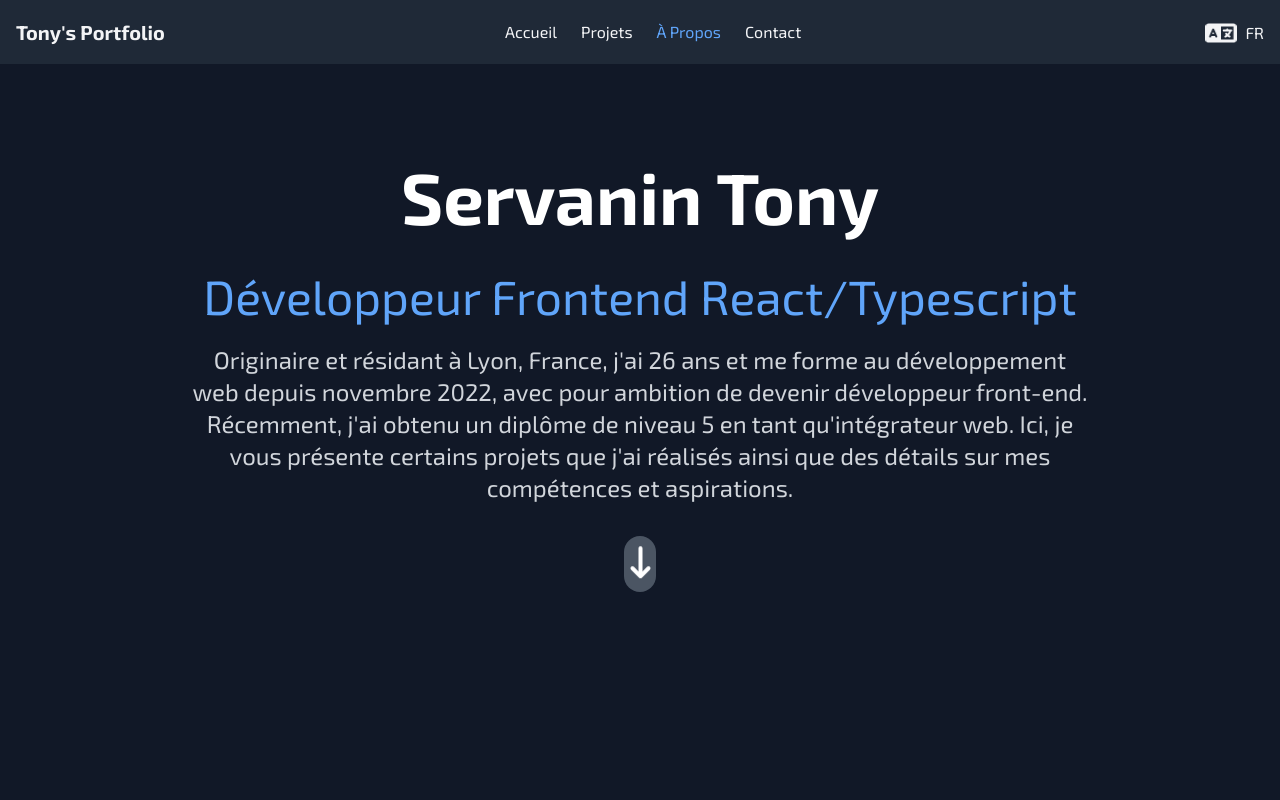
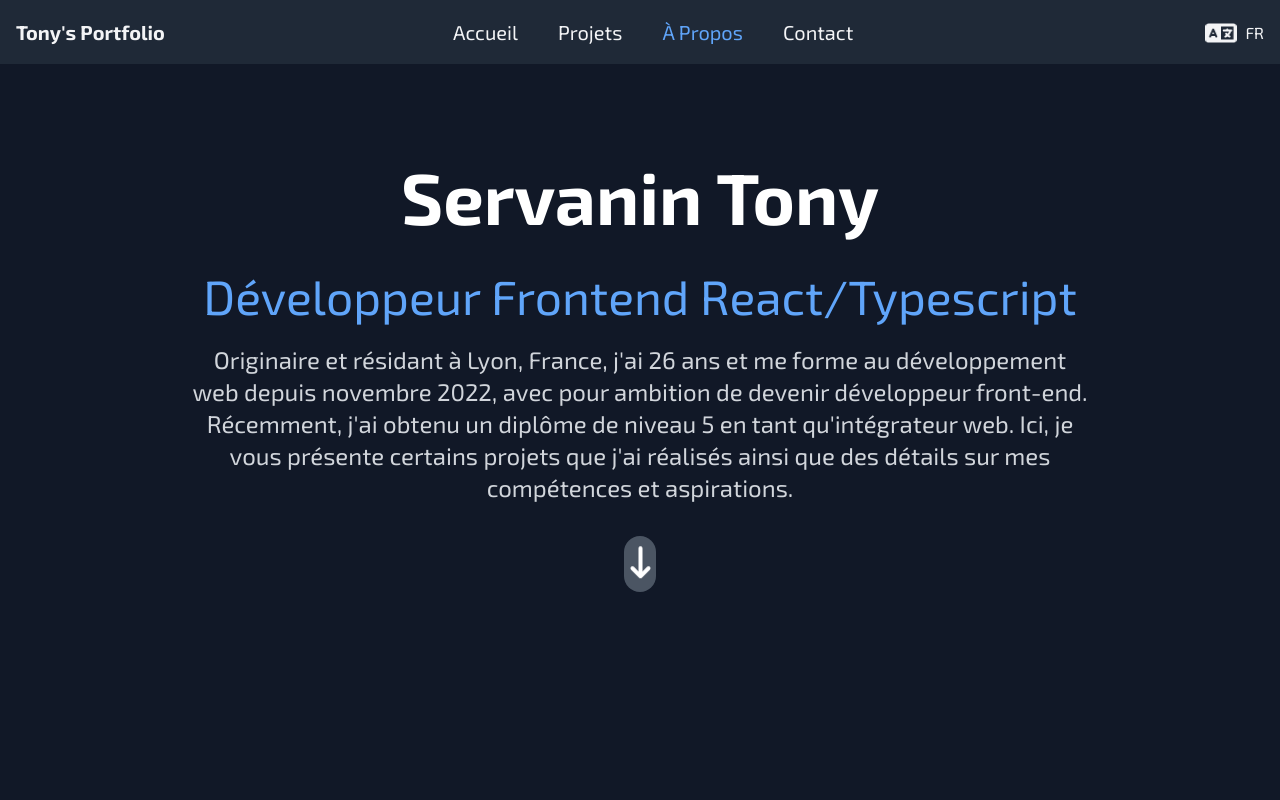
Before and after one commit to Tonysoossa/portfolio, a Next.js app: page / in a window 1280 px wide. Shown: the top 800 px of the page. Built offline with nearby package versions, Linux system fonts and the light colour scheme.

Commit message:
text resizing and gap on large displays

```diff
--- a/components/Navbar.tsx
+++ b/components/Navbar.tsx
@@ -75,7 +75,7 @@ export default function Navbar() {
             />
           </Link>
 
-          <div className="hidden md:flex pr-[6rem] 2xl:pr-[7rem] space-x-4 md:space-x-6">
+          <div className="hidden lg:text-xl gap-0 lg:gap-4 text-sm md:flex pr-[6rem] 2xl:pr-[7rem] space-x-4 md:space-x-6">
             {navItems.map((item) => (
               <a
                 key={item.path}
```
